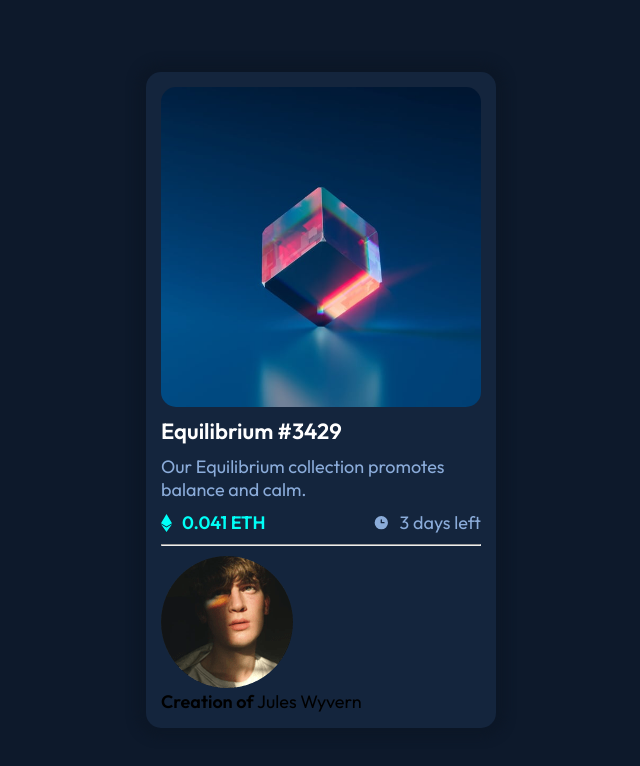
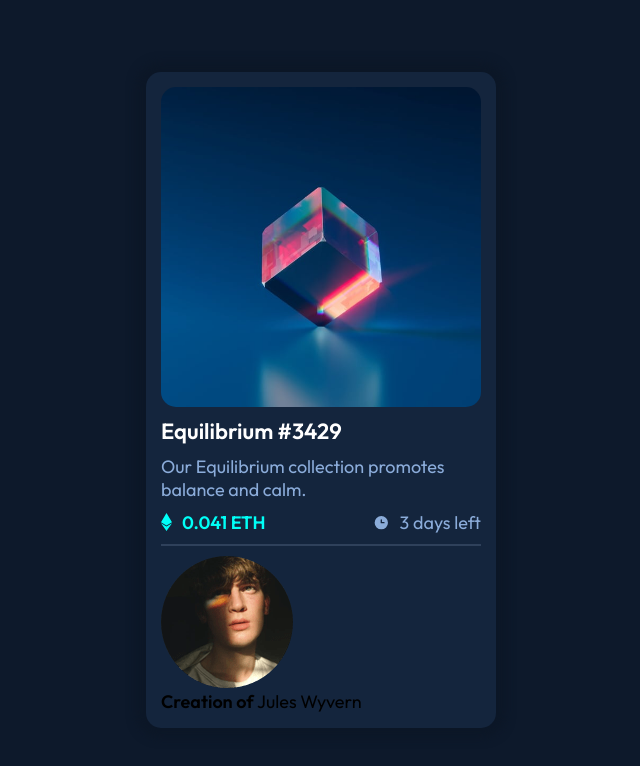
Before and after one commit to rick-Costa/CUBO, a plain HTML site: page index.html in a window 1280 px wide. Shown: the whole page, without its empty margins (319-959 px from the left). Drawn offline with Linux system fonts and the light colour scheme.

Commit message:
estilizando a tag hr do card

```diff
--- a/style.css
+++ b/style.css
@@ -73,3 +73,9 @@ article {
    justify-self: end;
    color: hsl(215, 51%, 70%);
 }
+
+hr {
+   border: none;
+   height: 2.5px;
+   background-color: hsl(215, 32%, 27%);
+}
```
